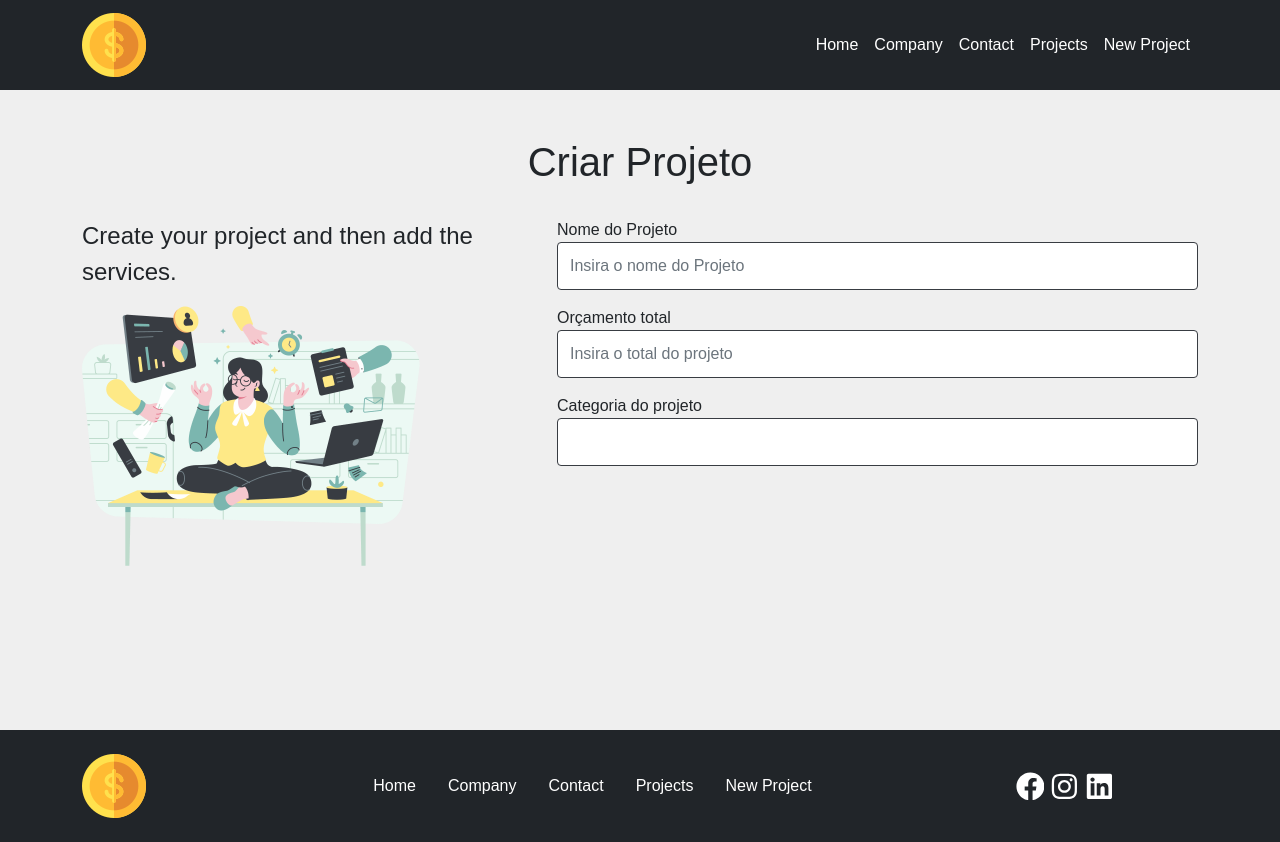
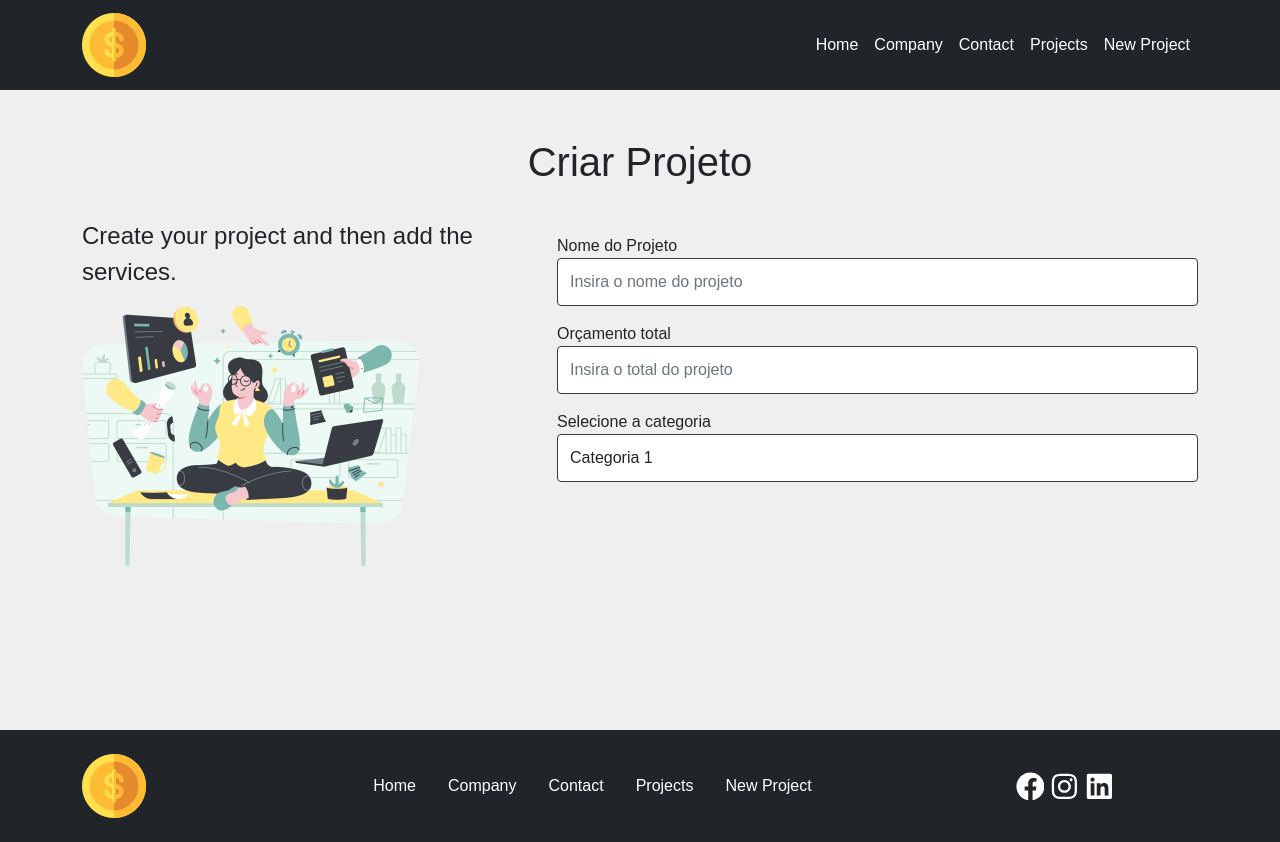
Before and after one commit to eliabedossantos/costs, a React (Create React App) app: page /new-project in a window 1280 px wide. Built offline with nearby package versions, Linux system fonts and the light colour scheme.

Commit message:
init component form

```diff
--- /dev/null
+++ b/src/components/form/Input.js
@@ -0,0 +1,12 @@
+import styles from './modules/Input.module.css';
+
+function Input({type, text, name, placeholder, handleOnChange, value}){
+    return(
+        <div className={`mt-3 form-group`}>
+            <label htmlFor={name}>{text}</label>
+            <input type={type} name={name} className={`form-control`} placeholder={placeholder} onChange={handleOnChange} value={value} id={name}/>
+        </div>
+    );
+}
+
+export default Input;
--- /dev/null
+++ b/src/components/form/Select.js
@@ -0,0 +1,19 @@
+import styles from './modules/Select.module.css';
+
+function Select({text, name, options, handleOnChange, value}){
+    return(
+        <div className={`mt-3 form-group`}>
+            <label htmlFor={name}>{text}</label>
+            <select className={`form-control`} id={name}>
+                {
+                    options.map((option, index) => {
+                        return(
+                            <option key={index} value={option}>{option}</option>
+                        );
+                    }
+                )}
+            </select>
+        </div>
+    );
+}
+export default Select;
--- a/src/components/project/ProjectForm.js
+++ b/src/components/project/ProjectForm.js
@@ -1,21 +1,13 @@
 import './modules/ProjectForm.module.css';
+import Input from '../form/Input';
+import Select from '../form/Select';
+
 function ProjectForm(){
     return(
         <form>
-            <div className="form-group">
-                <label htmlFor="projectName">Nome do Projeto</label>
-                <input type="text" className="form-control" id="projectName" placeholder="Insira o nome do Projeto" required />
-            </div>
-            <div className="form-group mt-3">
-                <label htmlFor="valueTotal">Orçamento total</label>
-                <input type="number" className="form-control" id="valueTotal" placeholder="Insira o total do projeto" required />
-            </div>
-            <div className="form-group mt-3">
-                <label htmlFor="categoryProject">Categoria do projeto</label>
-                <select className="form-control" id="categoryProject" required name='categoryProject'>
-                    <option disabled>Selecione a categoria</option>
-                </select>
-            </div>
+            <Input type="text" text="Nome do Projeto" name="projectName" placeholder="Insira o nome do projeto" />
+            <Input type="number" text="Orçamento total" name="totalValue" placeholder="Insira o total do projeto" />
+            <Select text="Selecione a categoria" name="category" options={['Categoria 1', 'Categoria 2', 'Categoria 3']} />
 
         </form>
     );
```
Also changed, not shown: src/components/form/SubmitButton.js (added, +7 -0 lines), src/components/form/modules/Input.module.css (added), src/components/form/modules/Select.module.css (added), src/components/form/modules/SubmitButton.module.css (added).
